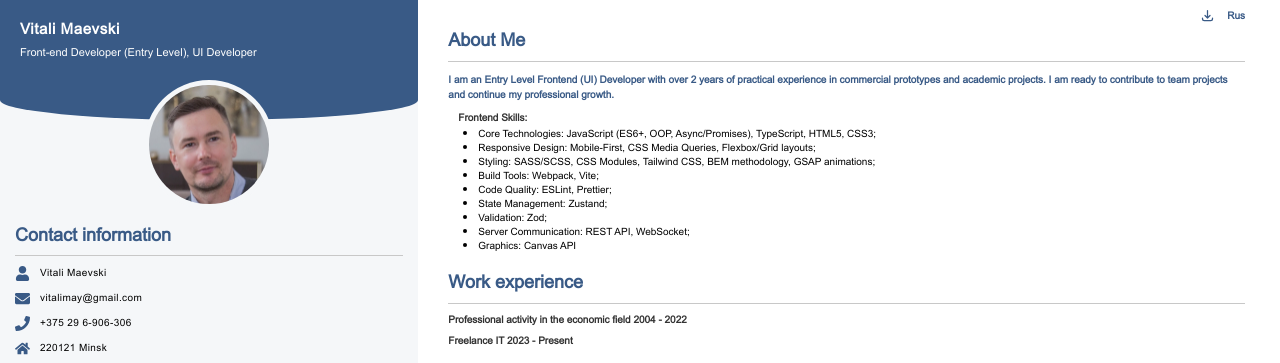
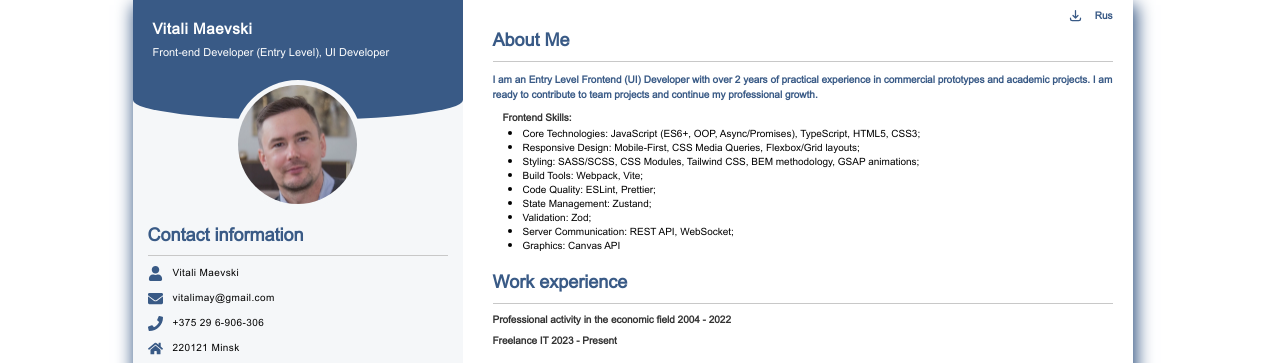
Before and after one commit to VitaliMay/CV, a plain HTML site: page index.html in a window 1280 px wide. Shown: the top 363 px of the page. Drawn offline with Linux system fonts and the light colour scheme.

Commit message:
fix: change some style

```diff
--- a/css/global/_global.scss
+++ b/css/global/_global.scss
@@ -129,7 +129,8 @@ body {
 	flex-direction: column;
 	min-height: 100vh;
 
-  max-width: 1440px;
+  width: 100%;
+  // max-width: 1440px;
   margin: 0 auto;
 }
 
--- a/css/sidebar/_sidebar.scss
+++ b/css/sidebar/_sidebar.scss
@@ -2,14 +2,17 @@
 .sidebar {
   margin: 0 auto;
   width: 100%;
-  max-width: 1440px;
+  max-width: 1000px;
+  // max-width: 1440px;
 
-  border-radius: 20px 20px 0px 0px;
+  // border-radius: 20px 20px 0px 0px;
+
   // padding: 60px 8px;
   // background-color: $sidebar-fon;
 
   // чтобы в девтулз не появлялось серых линий
-  box-shadow: 0 2px 0px $sidebar-fon;
+  box-shadow: 2px 7px 16px 2px $sidebar-top;
+  // box-shadow: 0 2px 0px $sidebar-fon;
 
   // background-image: url(../assets/img/bg-ball.webp);
   // @supports not (background-image: url(../assets/img/bg-ball.webp)) {
@@ -59,9 +62,16 @@
 
     cursor: url(../assets/img/pointinghand.svg), pointer;
 
+    transition: color $tr-time ease-in-out;
+
     @media (max-width: $mobile-break-point) {
     // @media (max-width: 640px) {
       color: $sidebar-fon;
+    }
+
+    &:hover {
+      color: $tag-green;
+      transition: color $tr-time ease-in-out;
     }
   }
   &__svg {
@@ -75,9 +85,16 @@
 
     cursor: url(../assets/img/pointinghand.svg), pointer;
 
+    transition: color $tr-time ease-in-out;
+
     @media (max-width: $mobile-break-point) {
     // @media (max-width: 640px) {
       color: $sidebar-fon;
+    }
+
+    &:hover {
+      color: $tag-green;
+      transition: color $tr-time ease-in-out;
     }
   }
 
```
Also changed, not shown: css/style.css, 3 other files.
